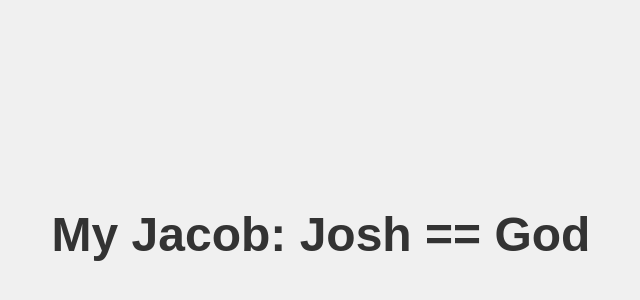
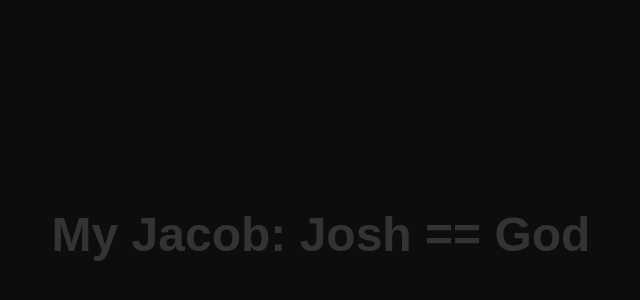
Before and after one commit to TherealrealJmusic/-GitHubTutorialCLI-, a plain HTML site: page index.htm in a window 1280 px wide. Shown: the part 166-466 px from the top of the page, without its empty margins (319-959 px from the left). Drawn offline with Linux system fonts and the light colour scheme.

Commit message:
Update index.htm

```diff
--- a/index.htm
+++ b/index.htm
@@ -12,7 +12,7 @@
             height: 100vh;
             margin: 0;
             font-family: Arial, sans-serif;
-            background-color: #f0f0f0;
+            background-color: #0e0d0d;
         }
         h1 {
             font-size: 3rem;
```
